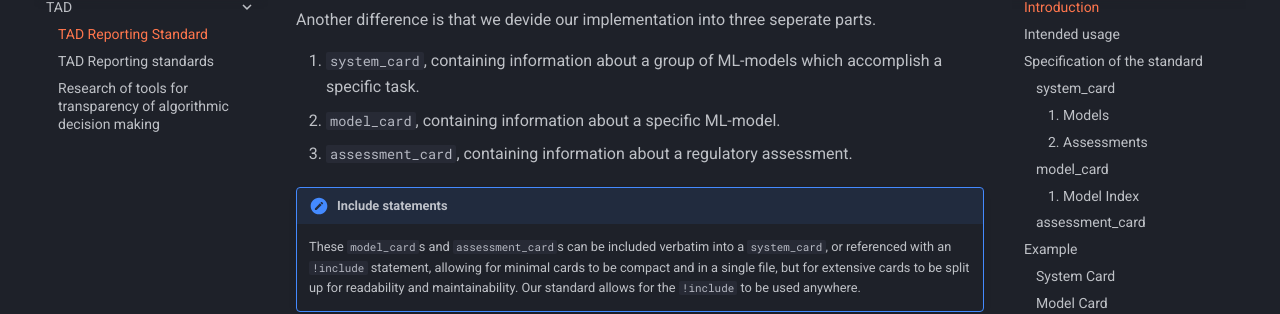
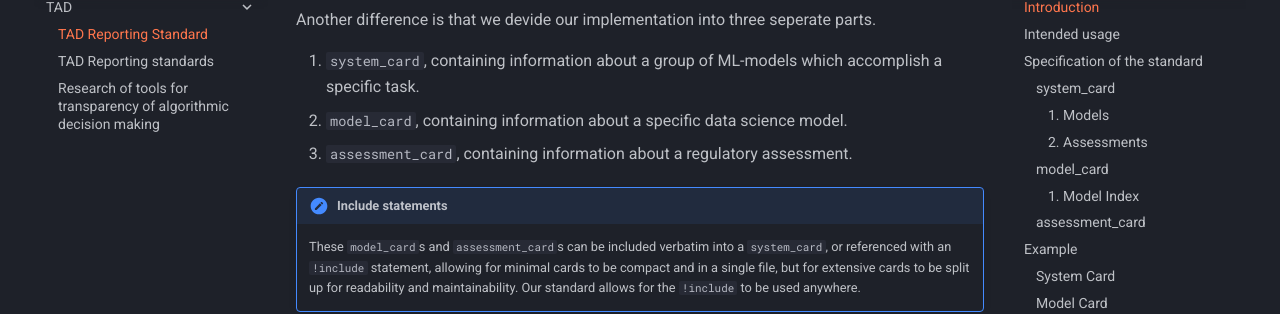
Before and after one commit to MinBZK/ai-validation, an MkDocs documentation site: the page built from docs/Projects/TAD/reporting_standard.md, in a window 1280 px wide and 900 px high, scrolled down 1002 px. Shown: the part 149-463 px from the top of the window. Built offline with MkDocs 1.6.1 and Material for MkDocs 9.7.7, drawn with Linux system fonts in a browser that asks for light colours; plug-ins that fetch from the network failed and are left out; comment, search, counter and statistics services are not loaded.

Commit message:
Update docs/Projects/TAD/reporting_standard.md
Co-authored-by: Robbert Bos <robbert.bos@rijksoverheid.nl>

```diff
--- a/docs/Projects/TAD/reporting_standard.md
+++ b/docs/Projects/TAD/reporting_standard.md
@@ -39,7 +39,7 @@ are optional in the HuggingFace specification and are specific to the HugginFace
 Another difference is that we devide our implementation into three seperate parts.
 
 1. `system_card`, containing information about a group of ML-models which accomplish a specific task.
-2. `model_card`, containing information about a specific ML-model.
+2. `model_card`, containing information about a specific data science model.
 3. `assessment_card`, containing information about a regulatory assessment.
 
 !!! note "Include statements"
```
